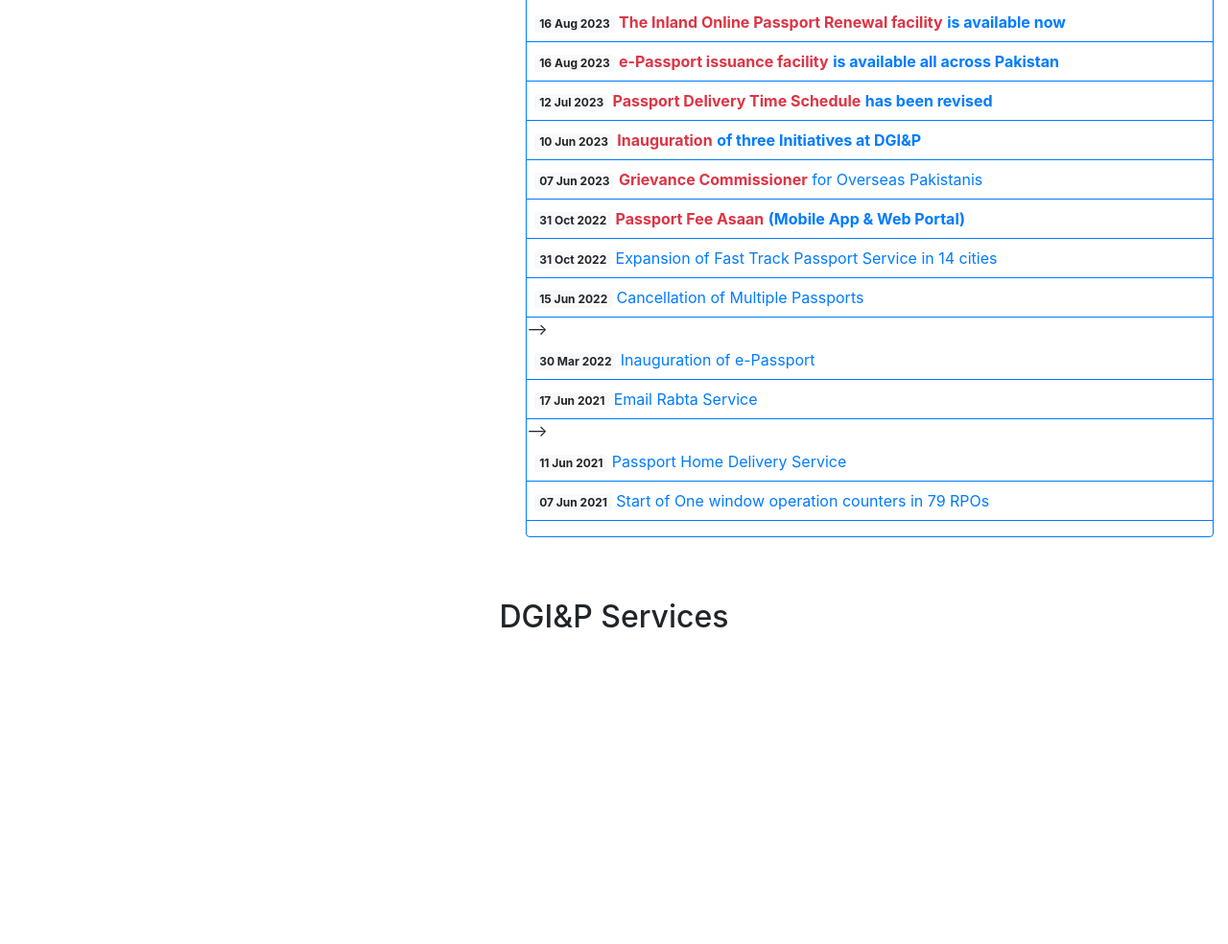
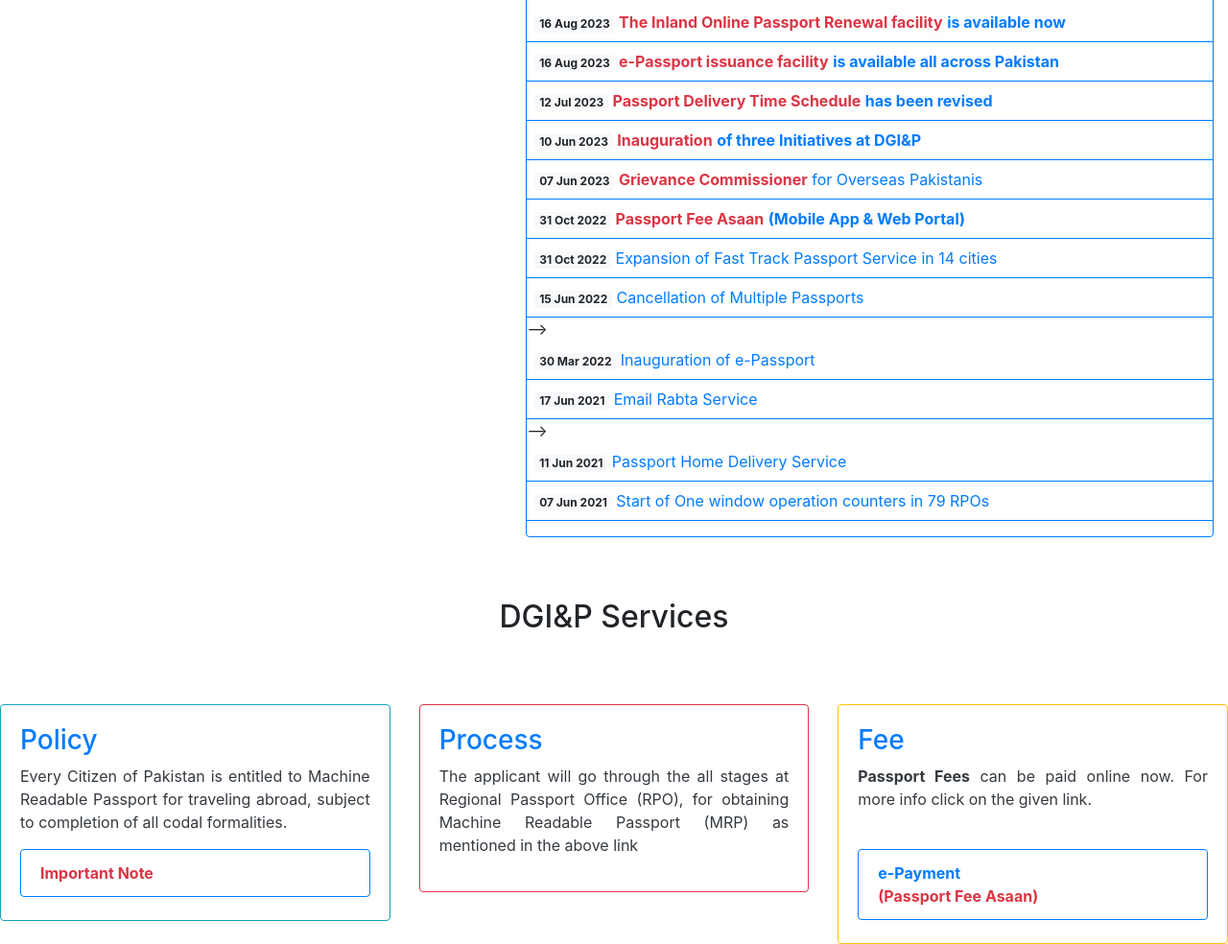
Before and after one commit to SP21-BCS-056/fa23-web-tech-by-usman-akram, a plain HTML site: page DGIP/index.html in a window 1280 px wide. Shown: the part 939-1923 px from the top of the page at 96% size. Before the commit the page ends 1673 px from the top, so only its background shows below. Drawn offline with nearby package versions, Linux system fonts and the light colour scheme.

Commit message:
Update index.html

```diff
--- a/DGIP/index.html
+++ b/DGIP/index.html
@@ -137,6 +137,40 @@
              </div>
              <div class="shadow-none p-3 mb-5 bg-white rounded"><h2 class="text-center mt-5" data-appear-animation="flipInY">DGI&P Services</h2></div>
 
+             <div class="tab-pane fade show active" id="v-pills-profile" role="tabpanel" aria-labelledby="v-pills-profile-tab">
+                <div class="row">
+                    <div class="col-md-4">
+        <div class="card x_card match-height bg-content info border-info rounded-s2">
+                    <div class="card-body text-dark">
+                        <!--<i class="mi md-24 mr-4 mb-6">description</i>-->
+                        <h3><a href="..//passport"><i class="far fa-file-alt p-6" style="font-size:24px"></i>Policy</a></h3>
+                        <p style="text-align: justify;">Every Citizen of Pakistan is entitled to Machine Readable Passport for traveling abroad, subject to completion of all codal formalities.</p>
+                     <div class="alert alert-warning border-primary rounded-s2 bg-white mb-1" style="text-align:left;"><a href="../passport/#Imp-Note"><b class="text-danger">Important Note</b></a></div>
+                    </div>
+</div>
+</div>
+                    <div class="col-md-4">
+         <div class="card x_card match-height bg-content danger border-danger rounded-s2">
+                    <div class="card-body text-dark">
+                         <!--<i class="mi md-24 mb-2">settings</i>-->
+                        <h3><a href="..//passport/process.php"><i class="fas fa-cog p-6" style="font-size:24px"></i>Process</a></h3>
+                        <p style="text-align: justify;">The applicant will go through the all stages at Regional Passport Office (RPO), for obtaining Machine Readable Passport (MRP) as mentioned in the above link</p>
+        </div>
+</div>
+</div>
+                    <div class="col-md-4">
+        <div class="card x_card match-height bg-content warning border-warning rounded-s2">
+                    <div class="card-body text-dark">
+                         <!--<i class="mi md-24 mb-2">business</i>-->
+                       <h3><a href="../assets/img/Passport-Fee-Chart.png" class="fancybox"><i class="far fa-credit-card p-6" style="font-size:24px"></i>Fee</a></h3>
+                        <p style="text-align: justify;"><b>Passport Fees</b> can be paid online now. For more info click on the given link.</p>
+<br>
+                         <div class="alert alert-warning border-primary rounded-s2 bg-white mb-1" style="text-align:left;"><a href="../eServices"><b>e-Payment</b><br><b class="text-danger">(Passport Fee Asaan)</b></a></div>
+                    </div>
+</div>
+</div>
+                </div>
+            </div>
 
 
 
```
